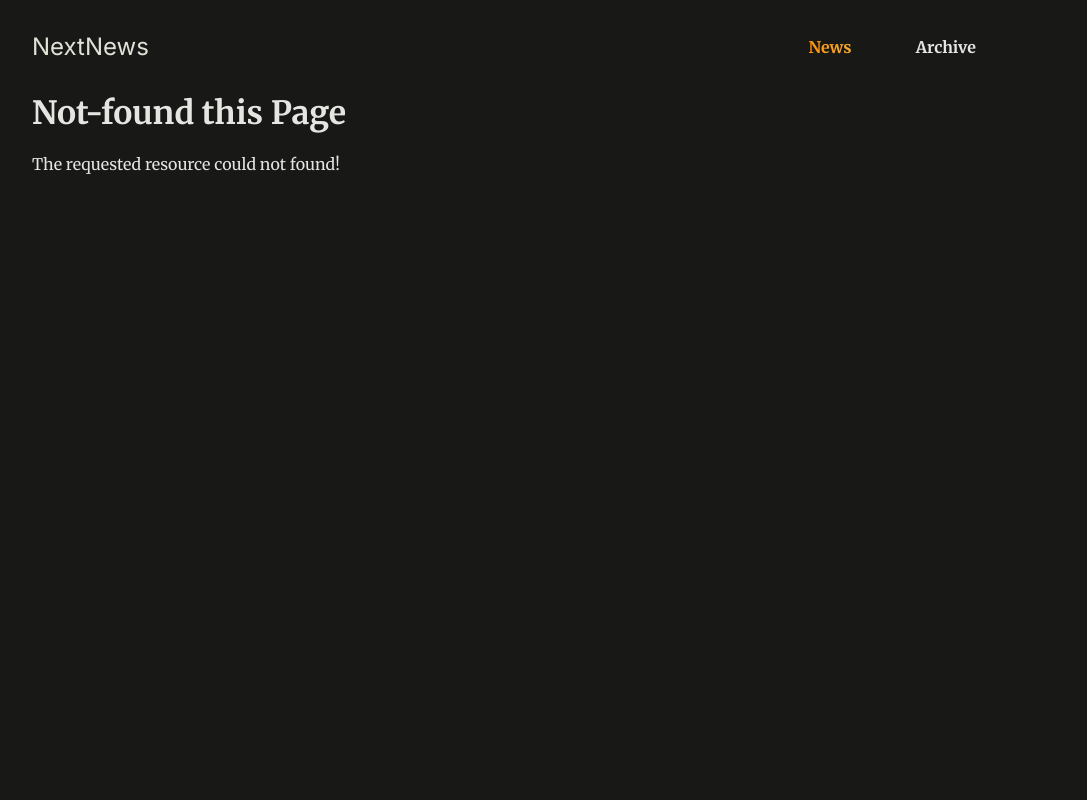
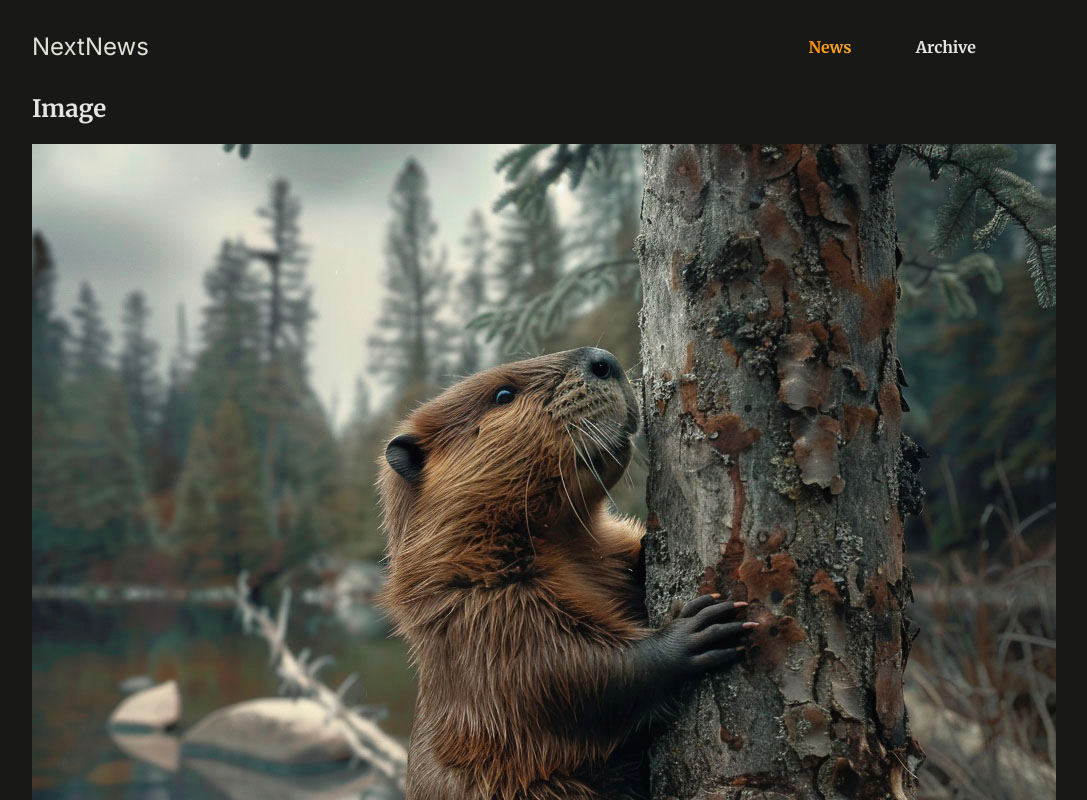
Before and after one commit to DenisFR2727/Next-projects, a Next.js app in the folder project-test/: page /news/beaver-plague/image in a window 1280 px wide. Before the commit this address had no page. Shown: the top 800 px of the page, without its empty margins (128-1215 px from the left). Built offline with nearby package versions, Linux system fonts and the light colour scheme.

Commit message:
created image - page.js component and add Link in page news

```diff
--- /dev/null
+++ b/project-test/app/news/[slug]/image/page.js
@@ -0,0 +1,19 @@
+import { DUMMY_NEWS } from '@/dummy-new';
+import Image from 'next/image';
+
+export default function ImagePage({ params }) {
+    const newsItemSlug = params.slug;
+    const newsItem = DUMMY_NEWS.find(
+        (newsItem) => newsItem.slug === newsItemSlug
+    );
+    console.log(newsItemSlug);
+    if (!newsItem) {
+        notFound();
+    }
+    return (
+        <div className="fullscreen-image">
+            <h2>Image</h2>
+            <img src={`/images/news/${newsItem.image}`} alt={newsItem.title} />
+        </div>
+    );
+}
```
Also changed, not shown: project-test/app/news/[slug]/page.js (+8 -4 lines).
